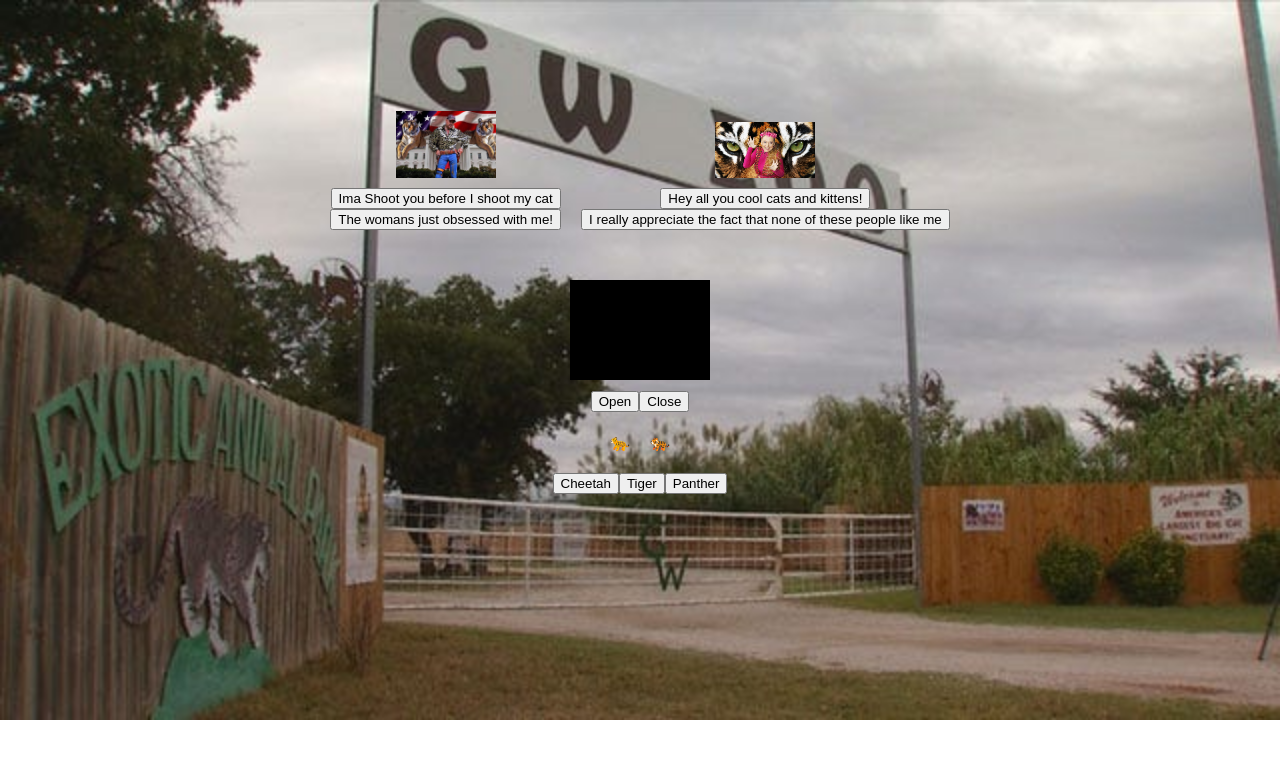
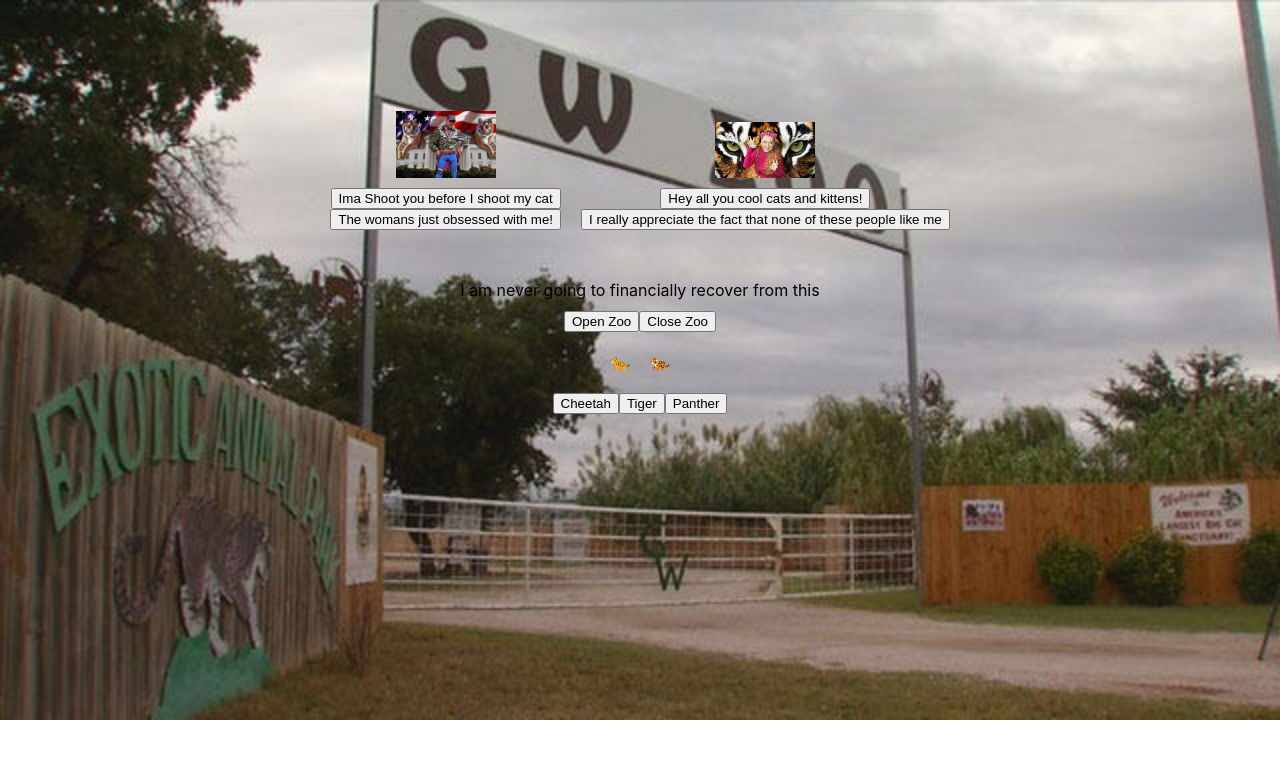
Before and after one commit to taha-amin/from-scratch-busy-zoo-react, a React (Create React App) app: page / in a window 1280 px wide. Shown: the top 758 px of the page. Built offline with nearby package versions, Linux system fonts and the light colour scheme.

Commit message:
refactoring code

```diff
--- a/src/App.css
+++ b/src/App.css
@@ -50,7 +50,7 @@ body {
   margin: 10px;
 }
 
-.is-open {
+/* .is-open {
   display: flex;
   flex-direction: column;
   align-items: center;
@@ -58,18 +58,18 @@ body {
   width: 120px;
   padding: 10px;
   margin: 0px 50px 0px 50px;
-}
+} */
 
-.circle {
+/* .circle {
   border: solid 1px black;
   background-color: white;
   width: 100px;
   height: 100px;
   border-radius: 50%;
   opacity: 0.3;
-}
+} */
 
-.red {
+/* .red {
   background-color: red;
 }
 
@@ -83,7 +83,7 @@ body {
 
 .on {
   opacity: 1;
-}
+} */
 
 .fight {
   display: flex;
--- a/src/App.js
+++ b/src/App.js
@@ -7,7 +7,7 @@ import Parade from './AnimalParade';
 
 function App() {
   //track states for stop lights, animal sizes, and animal parade
-  const [isOpen, setIsOpen] = useState('Hello World!');
+  const [isOpen, setIsOpen] = useState('');
 
   const [tigerKingSize, setTigerKingSize] = useState(10);
   const [tigerQueenSize, setTigerQueenSize] = useState(10);
@@ -52,11 +52,15 @@ function App() {
 
       <IsOpen isOpen={isOpen} />
       <div className="buttons">
+        {/* <button onClick={() => setIsOpen('red')}>Red</button>
+        <button onClick={() => setIsOpen('yellow')}>Yellow</button>
+        <button onClick={() => setIsOpen('green')}>Green</button> */}
+
         <button onClick={() => setIsOpen('My name is Joe Exotic and we are open for business')}>
-          Open
+          Open Zoo
         </button>
         <button onClick={() => setIsOpen('I am never going to financially recover from this')}>
-          Close
+          Close Zoo
         </button>
       </div>
 
```
